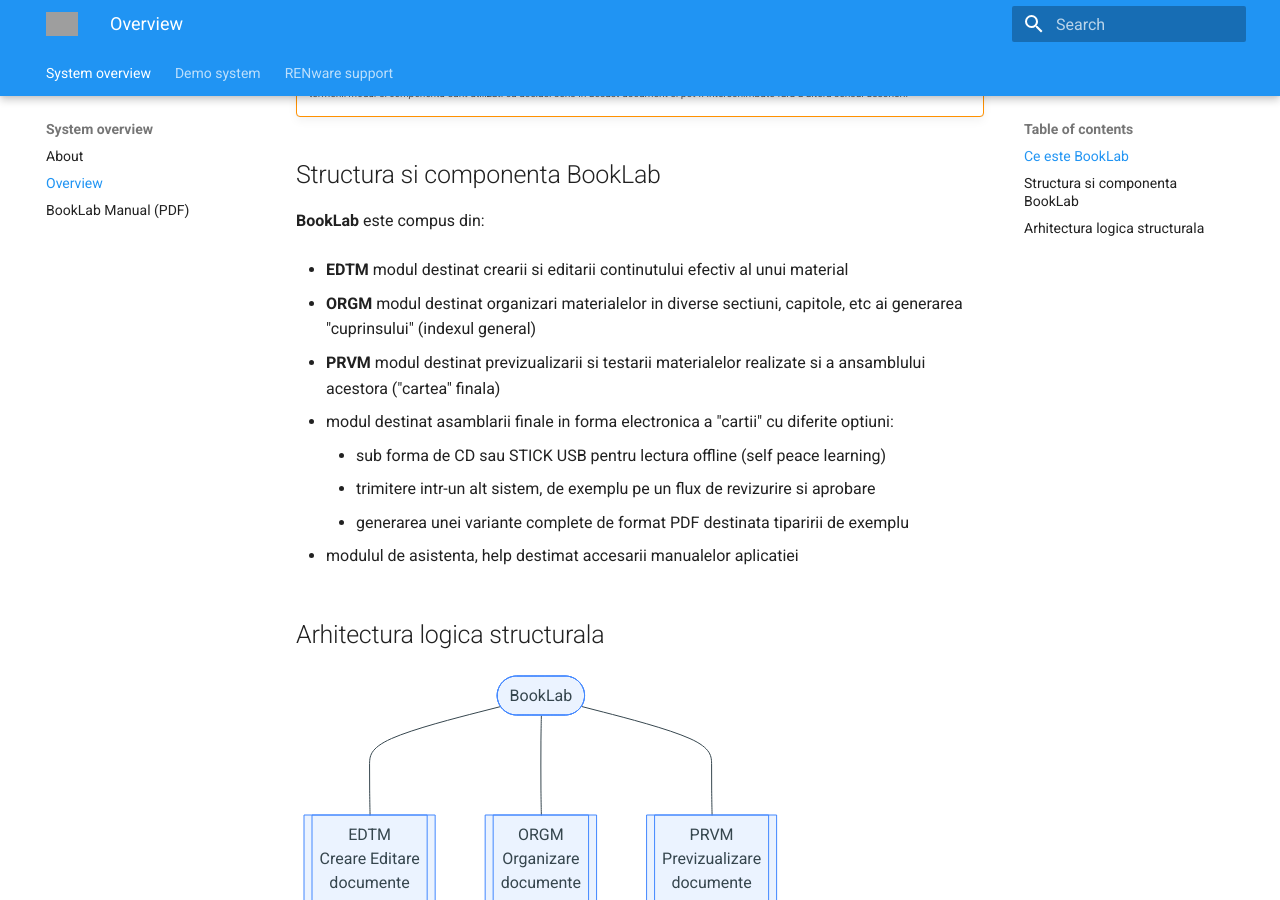
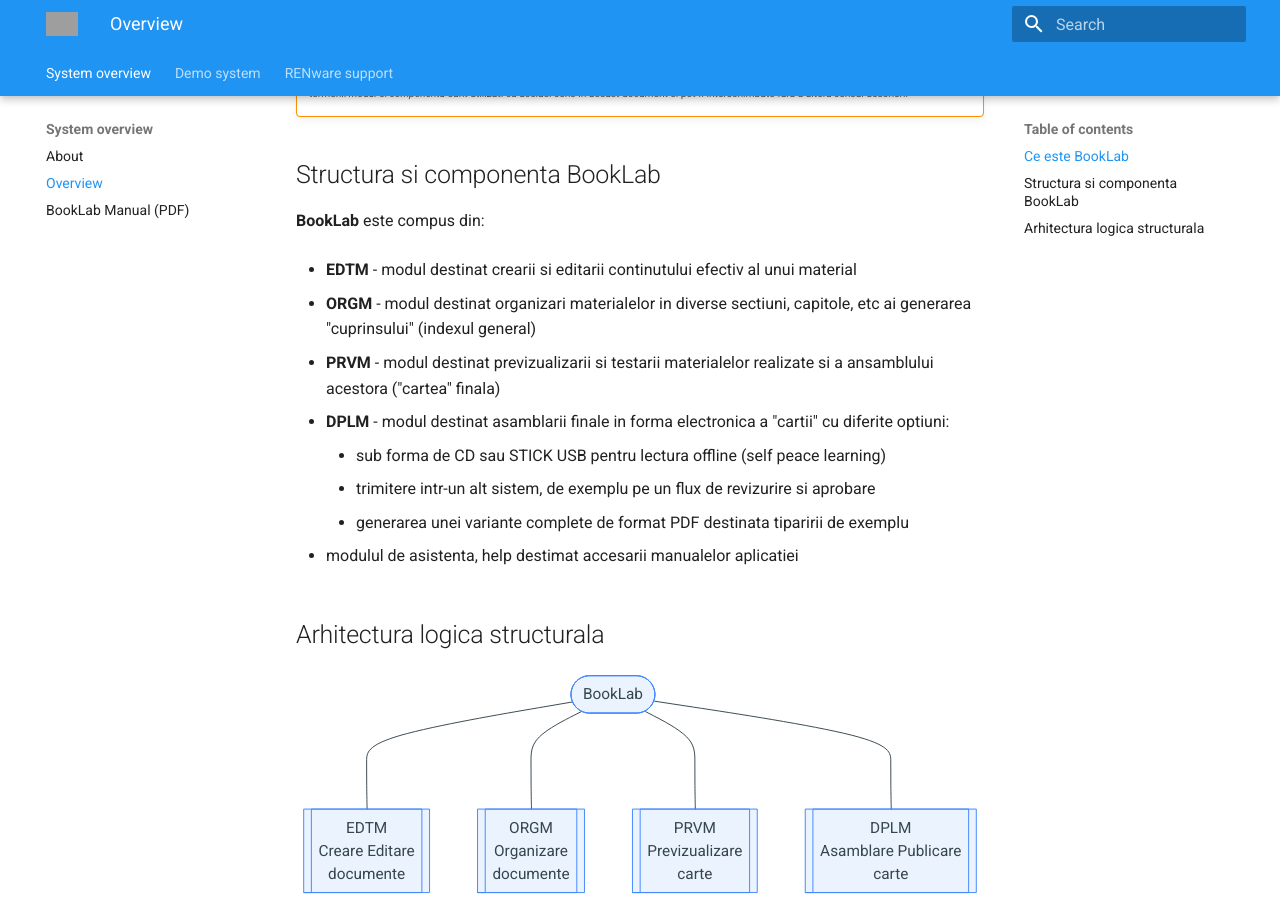
Before and after one commit to petre-renware/booklab, an MkDocs documentation site: the page built from doc_src/810-DSGN-130.02-Overview.md, in a window 1280 px wide and 900 px high, scrolled down 1290 px. Built offline with MkDocs 1.6.1 and Material for MkDocs 9.7.7, drawn with Linux system fonts in a browser that asks for light colours; grey boxes are pictures that could not be loaded.

Commit message:
Update 810-DSGN-130.02-Overview.md

````diff
--- a/doc_src/810-DSGN-130.02-Overview.md
+++ b/doc_src/810-DSGN-130.02-Overview.md
@@ -47,13 +47,13 @@ Conceptul pe care este construit *BookLab* este acela de **carte** compusa din *
 
 **BookLab** este compus din:
 
-* **EDTM** modul destinat crearii si editarii continutului efectiv al unui material
+* **EDTM** - modul destinat crearii si editarii continutului efectiv al unui material
 
-* **ORGM** modul destinat organizari materialelor in diverse sectiuni, capitole, etc ai generarea "cuprinsului" (indexul general)
+* **ORGM** - modul destinat organizari materialelor in diverse sectiuni, capitole, etc ai generarea "cuprinsului" (indexul general)
 
-* **PRVM** modul destinat previzualizarii si testarii materialelor realizate si a ansamblului acestora ("cartea" finala)
+* **PRVM** - modul destinat previzualizarii si testarii materialelor realizate si a ansamblului acestora ("cartea" finala)
 
-* modul destinat asamblarii finale in forma electronica a "cartii" cu diferite optiuni:
+* **DPLM** - modul destinat asamblarii finale in forma electronica a "cartii" cu diferite optiuni:
     * sub forma de CD sau STICK USB pentru lectura offline (self peace learning)
     * trimitere intr-un alt sistem, de exemplu pe un flux de revizurire si aprobare
     * generarea unei variante complete de format PDF destinata tiparirii de exemplu
@@ -68,12 +68,15 @@ Conceptul pe care este construit *BookLab* este acela de **carte** compusa din *
 ``` mermaid
 graph TD
     bklab([BookLab])
-    edtmtl[[EDTM \n Creare Editare \n documente]]
+    edtm[[EDTM \n Creare Editare \n documente]]
     orgm[[ORGM \n Organizare \n documente]]
-    prvm[[PRVM \n Previzualizare \n documente]]
+    prvm[[PRVM \n Previzualizare \n carte]]
+    dplm[[DPLM \n Asamblare Publicare \n carte]]
 
 
-    bklab ---- edtmtl
+    bklab ---- edtm
     bklab ---- orgm
     bklab ---- prvm
+    bklab ---- dplm
+
 ```
````
